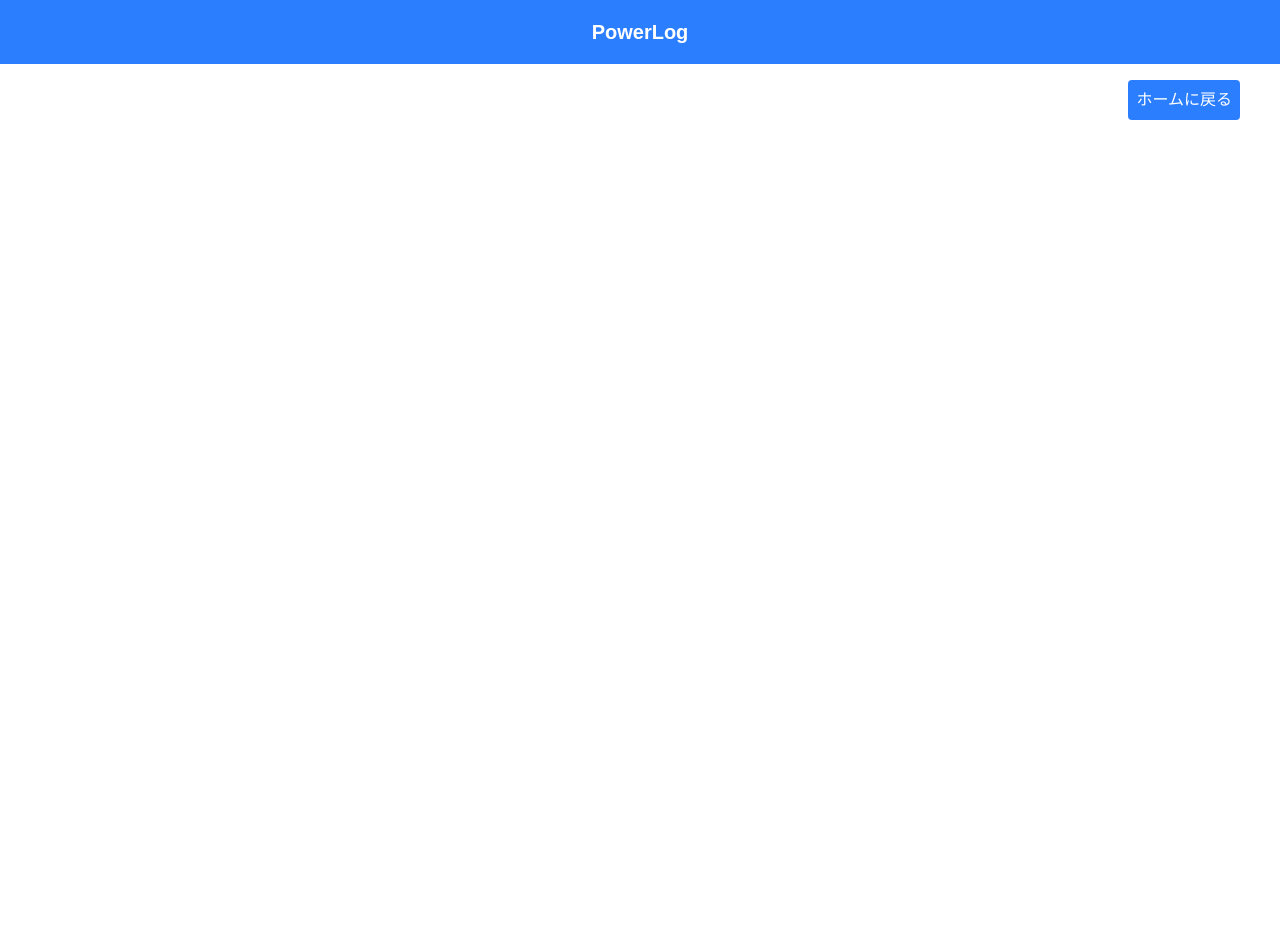
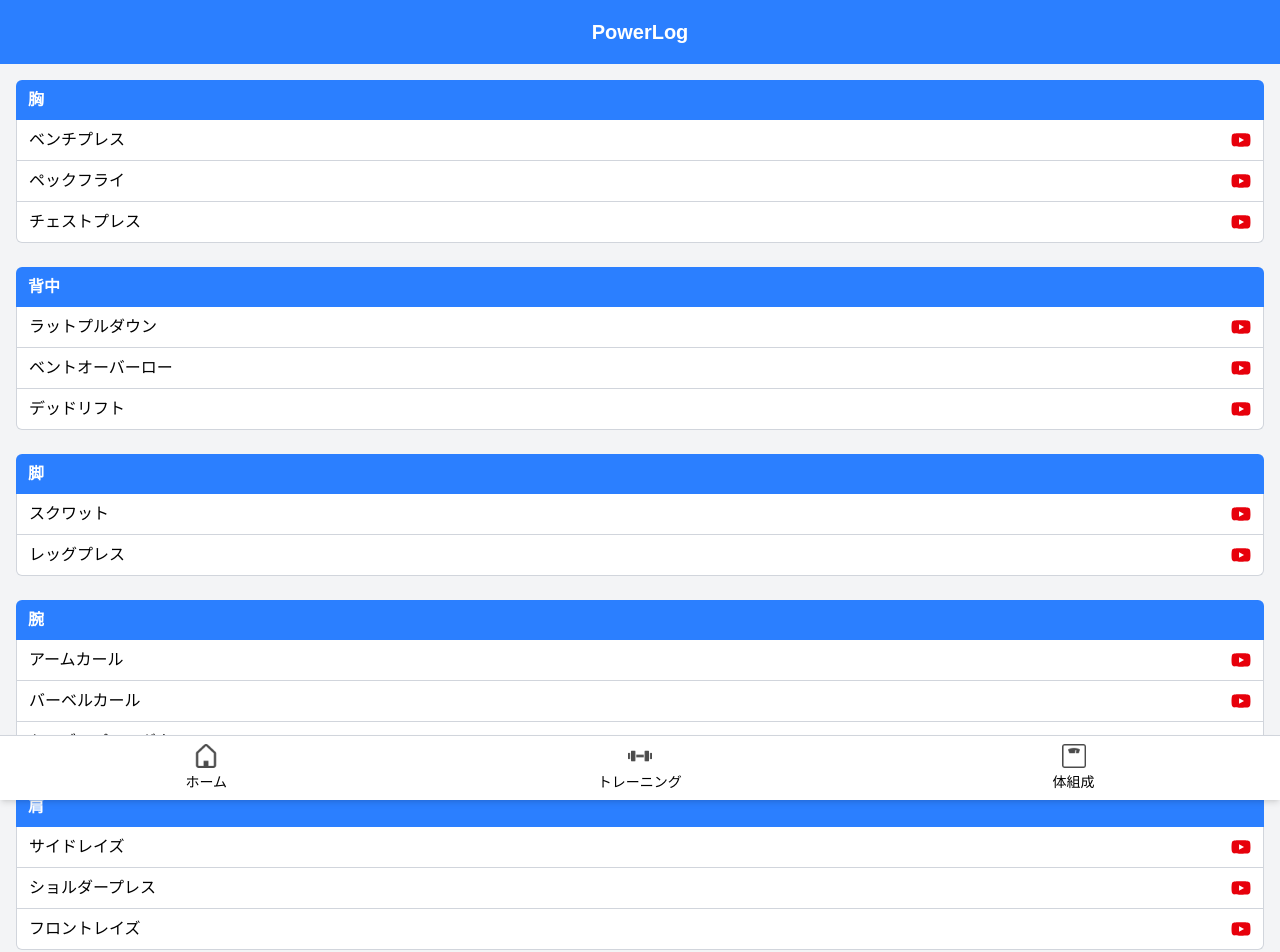
Before and after one commit to tanida3/training-app, a Next.js app: page /trainingu in a window 1280 px wide. Shown: the top 952 px of the page. Before the commit the page ends 800 px from the top, so only its background shows below. Built offline with nearby package versions, Linux system fonts and the light colour scheme.

Commit message:
トレーニングタブ完了

```diff
--- a/app/layout.tsx
+++ b/app/layout.tsx
@@ -2,6 +2,7 @@
 import { Geist, Geist_Mono } from "next/font/google";
 import "./globals.css";
 import Header from '../components/Header'
+import Footer from "@/components/Footer";
 
 const geistSans = Geist({
   variable: "--font-geist-sans",
@@ -29,6 +30,7 @@
         className={`${geistSans.variable} ${geistMono.variable} antialiased`}
       >
          <Header />
+         <Footer />
         {children}
       </body>
     </html>
--- a/app/page.tsx
+++ b/app/page.tsx
@@ -1,6 +1,4 @@
-import Header from "../components/Header";
 import Calendar from "../components/Calendar";
-import Footer from "../components/Footer"
 import TodayBotton from "../components/TodayBotton"
 
 
@@ -11,9 +9,9 @@
       <div className="flex-1 flex items-start justify-start p-4">
         <Calendar />
       </div>
-      あ
+
       <TodayBotton/>
-        <Footer />
+
   </>
   );
 }
--- a/app/sokutei/page.tsx
+++ b/app/sokutei/page.tsx
@@ -4,9 +4,7 @@
 export default function Home() {
   return (
     <div>
-    <Link href="/"className="text-1xl absolute top-20 right-10 bg-blue-500 text-white px-2 py-2 rounded hover:bg-blue-300 transition">
-      ホームに戻る
-    </Link>
+
     </div>
 
   );
--- a/app/trainingu/page.tsx
+++ b/app/trainingu/page.tsx
@@ -1,12 +1,11 @@
 import Link from "next/link";
 import Image from "next/image";
+import Movie1 from "../../components/Movie1";
 
 export default function Home() {
   return (
     <div>
-    <Link href="/"className="text-1xl absolute top-20 right-10 bg-blue-500 text-white px-2 py-2 rounded hover:bg-blue-300 transition">
-      ホームに戻る
-    </Link>
+      <Movie1 />
     </div>
   );
 }
--- a/components/Calendar.tsx
+++ b/components/Calendar.tsx
@@ -117,6 +117,7 @@
     onChange={handleInputChange}
     className="border p-1 text-sm rounded"
   />
+
   <input
     type="number"
     name="weight"
--- a/components/Footer.tsx
+++ b/components/Footer.tsx
@@ -3,19 +3,48 @@
 
 export default function Home() {
   return (
-        <div className="fixed bottom-4 left-1/2 transform -translate-x-1/2 bg-white p-4 rounded-lg shadow-md flex gap-8 border border-gray-300">
-          <div className="text-xl text-black rounded hover:text-blue-500 ">
-            <Image src="/home-icon.png" alt="ホーム" width={24} height={24} className="translate-x-4 " />
-            ホーム
-          </div>
-          <Link href="/trainingu" className="text-xl text-black rounded hover:text-blue-500">
-            <Image src="/training-icon.png" alt="レーニング" width={24} height={24} className="translate-x-7" />
-            履歴/分析
-          </Link>
-          <Link href="/sokutei" className="text-xl text-black rounded hover:text-blue-500 ">
-            <Image src="/measure-icon.png" alt="測定" width={24} height={24} className="translate-x-4" />
-            体組成
-          </Link>
-        </div>
+    <div className="fixed bottom-0 left-0 w-full bg-white border-t border-gray-300 shadow-md flex justify-around py-2 z-50">
+      <Link
+        href="/"
+        className="flex flex-col items-center text-sm text-black hover:text-blue-500"
+      >
+        <Image
+          src="/home-icon.png"
+          alt="ホーム"
+          width={24}
+          height={24}
+          className="mb-1"
+        />
+        ホーム
+      </Link>
+
+      <Link
+        href="/trainingu"
+        className="flex flex-col items-center text-sm text-black hover:text-blue-500"
+      >
+        <Image
+          src="/training-icon.png"
+          alt="トレーニング"
+          width={24}
+          height={24}
+          className="mb-1"
+        />
+        トレーニング
+      </Link>
+
+      <Link
+        href="/sokutei"
+        className="flex flex-col items-center text-sm text-black hover:text-blue-500"
+      >
+        <Image
+          src="/measure-icon.png"
+          alt="測定"
+          width={24}
+          height={24}
+          className="mb-1"
+        />
+        体組成
+      </Link>
+    </div>
   );
 }
--- /dev/null
+++ b/components/Header copy.tsx
@@ -0,0 +1,11 @@
+type HeaderProps = {
+  className?: string;
+};
+
+export default function Header({ className }: HeaderProps) {
+  return (
+    <header className={`bg-blue-500 h-16 flex items-center justify-center ${className || ""}`}>
+      <h1 className="text-white text-xl font-bold">PowerLog</h1>
+    </header>
+  );
+}
--- /dev/null
+++ b/components/Movie1.tsx
@@ -0,0 +1,139 @@
+import { FaYoutube } from "react-icons/fa";
+
+export default function Home() {
+  return (
+    <div className="min-h-screen bg-gray-100 text-black p-4 pb-24">
+      {/* 胸 */}
+      <div className="mb-6">
+        <div className="bg-blue-500 text-white px-3 py-2 rounded-t-md font-semibold">
+          胸
+        </div>
+        <div className="bg-white border border-gray-300 border-t-0 rounded-b-md divide-y divide-gray-300">
+          {["ベンチプレス", "ペックフライ", "チェストプレス"].map((item) => (
+            <div key={item} className="flex justify-between items-center px-3 py-2">
+              <span>{item}</span>
+              <a
+                href={`https://www.youtube.com/results?search_query=${item}`}
+                target="_blank"
+                rel="noopener noreferrer"
+                className="text-red-600 hover:text-red-800"
+              >
+                <FaYoutube size={20} />
+              </a>
+            </div>
+          ))}
+        </div>
+      </div>
+
+      {/* 背中 */}
+      <div className="mb-6">
+        <div className="bg-blue-500 text-white px-3 py-2 rounded-t-md font-semibold">
+          背中
+        </div>
+        <div className="bg-white border border-gray-300 border-t-0 rounded-b-md divide-y divide-gray-300">
+          {["ラットプルダウン", "ベントオーバーロー", "デッドリフト"].map((item) => (
+            <div key={item} className="flex justify-between items-center px-3 py-2">
+              <span>{item}</span>
+              <a
+                href={`https://www.youtube.com/results?search_query=${item}`}
+                target="_blank"
+                rel="noopener noreferrer"
+                className="text-red-600 hover:text-red-800"
+              >
+                <FaYoutube size={20} />
+              </a>
+            </div>
+          ))}
+        </div>
+      </div>
+
+      {/* 脚 */}
+      <div className="mb-6">
+        <div className="bg-blue-500 text-white px-3 py-2 rounded-t-md font-semibold">
+          脚
+        </div>
+        <div className="bg-white border border-gray-300 border-t-0 rounded-b-md divide-y divide-gray-300">
+          {["スクワット", "レッグプレス"].map((item) => (
+            <div key={item} className="flex justify-between items-center px-3 py-2">
+              <span>{item}</span>
+              <a
+                href={`https://www.youtube.com/results?search_query=${item}`}
+                target="_blank"
+                rel="noopener noreferrer"
+                className="text-red-600 hover:text-red-800"
+              >
+                <FaYoutube size={20} />
+              </a>
+            </div>
+          ))}
+        </div>
+      </div>
+
+      {/* 腕 */}
+      <div className="mb-6">
+        <div className="bg-blue-500 text-white px-3 py-2 rounded-t-md font-semibold">
+          腕
+        </div>
+        <div className="bg-white border border-gray-300 border-t-0 rounded-b-md divide-y divide-gray-300">
+          {["アームカール", "バーベルカール", "ケーブルプレスダウン"].map((item) => (
+            <div key={item} className="flex justify-between items-center px-3 py-2">
+              <span>{item}</span>
+              <a
+                href={`https://www.youtube.com/results?search_query=${item}`}
+                target="_blank"
+                rel="noopener noreferrer"
+                className="text-red-600 hover:text-red-800"
+              >
+                <FaYoutube size={20} />
+              </a>
+            </div>
+          ))}
+        </div>
+      </div>
+
+      {/* 肩 */}
+      <div className="mb-6">
+        <div className="bg-blue-500 text-white px-3 py-2 rounded-t-md font-semibold">
+          肩
+        </div>
+        <div className="bg-white border border-gray-300 border-t-0 rounded-b-md divide-y divide-gray-300">
+          {["サイドレイズ", "ショルダープレス", "フロントレイズ"].map((item) => (
+            <div key={item} className="flex justify-between items-center px-3 py-2">
+              <span>{item}</span>
+              <a
+                href={`https://www.youtube.com/results?search_query=${item}`}
+                target="_blank"
+                rel="noopener noreferrer"
+                className="text-red-600 hover:text-red-800"
+              >
+                <FaYoutube size={20} />
+              </a>
+            </div>
+          ))}
+        </div>
+      </div>
+
+      {/* 腹筋 */}
+      <div className="mb-6">
+        <div className="bg-blue-500 text-white px-3 py-2 rounded-t-md font-semibold">
+          腹筋
+        </div>
+        <div className="bg-white border border-gray-300 border-t-0 rounded-b-md divide-y divide-gray-300">
+          {["プランク", "上体起こし"].map((item) => (
+            <div key={item} className="flex justify-between items-center px-3 py-2">
+              <span>{item}</span>
+              <a
+                href={`https://www.youtube.com/results?search_query=${item}`}
+                target="_blank"
+                rel="noopener noreferrer"
+                className="text-red-600 hover:text-red-800"
+              >
+                <FaYoutube size={20} />
+              </a>
+            </div>
+          ))}
+        </div>
+      </div>
+    </div>
+  );
+}
--- a/package.json
+++ b/package.json
@@ -13,6 +13,7 @@
     "react": "19.1.0",
     "react-calendar": "^6.0.0",
     "react-dom": "19.1.0",
+    "react-icons": "^5.5.0",
     "recharts": "^3.1.2",
     "uuid": "^11.1.0"
   },
```
Also changed, not shown: 1 other file (tests, documents, lock files or other folders).
